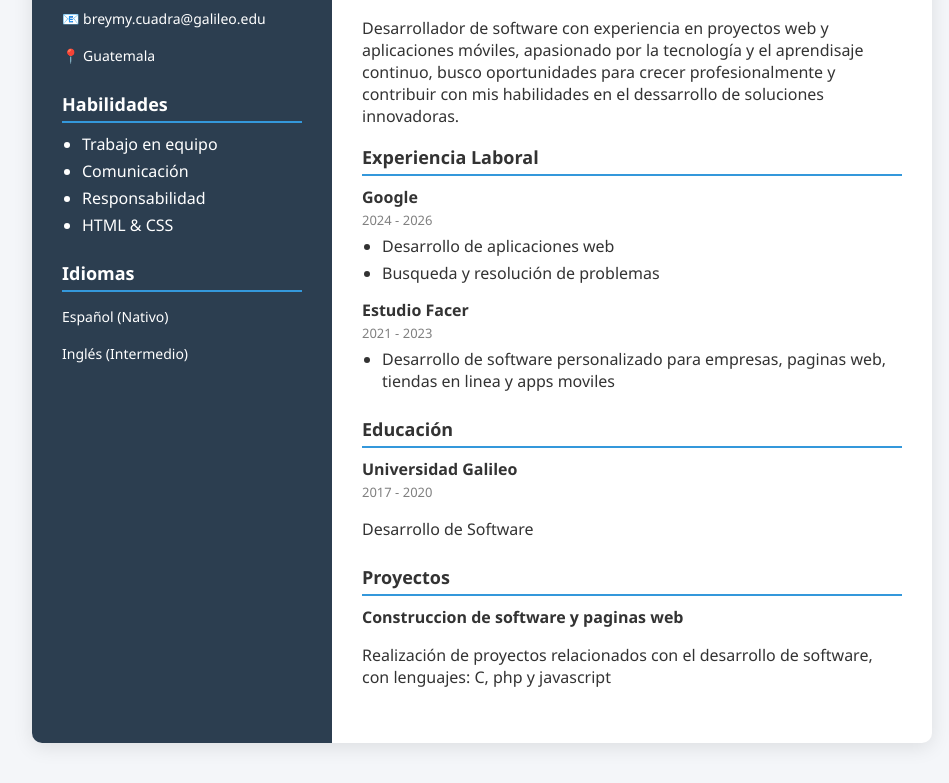
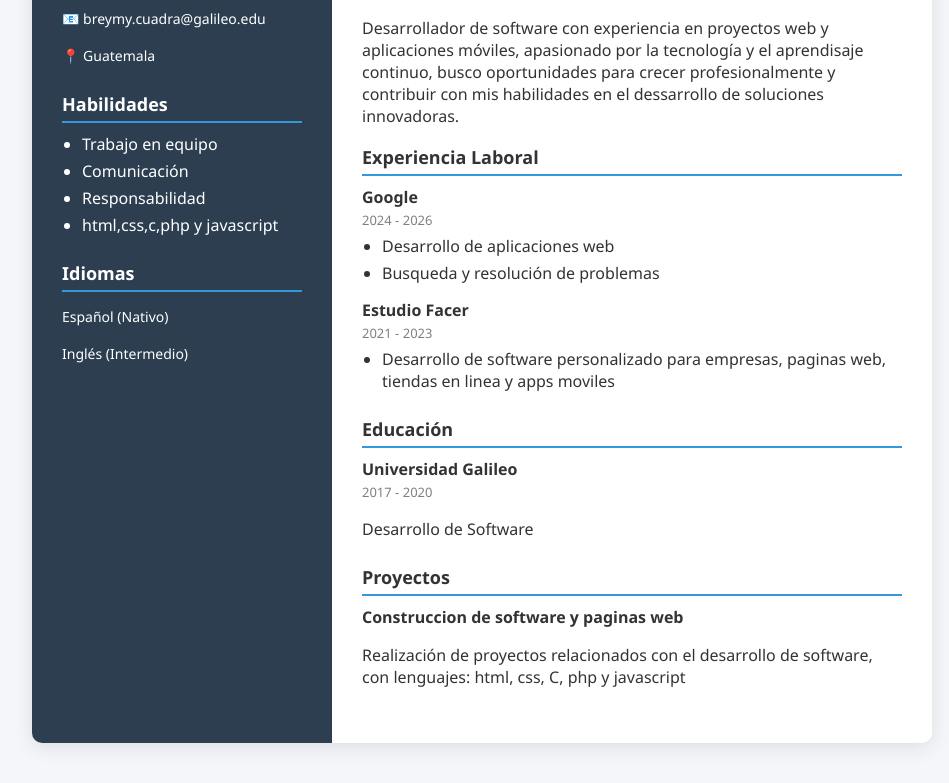
Before and after one commit to breymycuadra-ui/breymycuadra-ui.github.io, a plain HTML site: page index.html in a window 1280 px wide. Shown: the part 161-944 px from the top of the page, without its empty margins (158-1107 px from the left). Drawn offline with Linux system fonts and the light colour scheme.

Commit message:
Curriculum

```diff
--- a/index.html
+++ b/index.html
@@ -119,7 +119,7 @@
         <li>Trabajo en equipo</li>
         <li>Comunicación</li>
         <li>Responsabilidad</li>
-        <li>HTML & CSS</li>
+        <li>html,css,c,php y javascript</li>
       </ul>
     </div>
 
@@ -173,7 +173,7 @@
       <h3>Proyectos</h3>
       <div class="item">
         <h4>Construccion de software y paginas web</h4>
-        <p>Realización de proyectos relacionados con el desarrollo de software, con lenguajes: C, php y javascript</p>
+        <p>Realización de proyectos relacionados con el desarrollo de software, con lenguajes: html, css, C, php y javascript</p>
       </div>
     </div>
 
```
